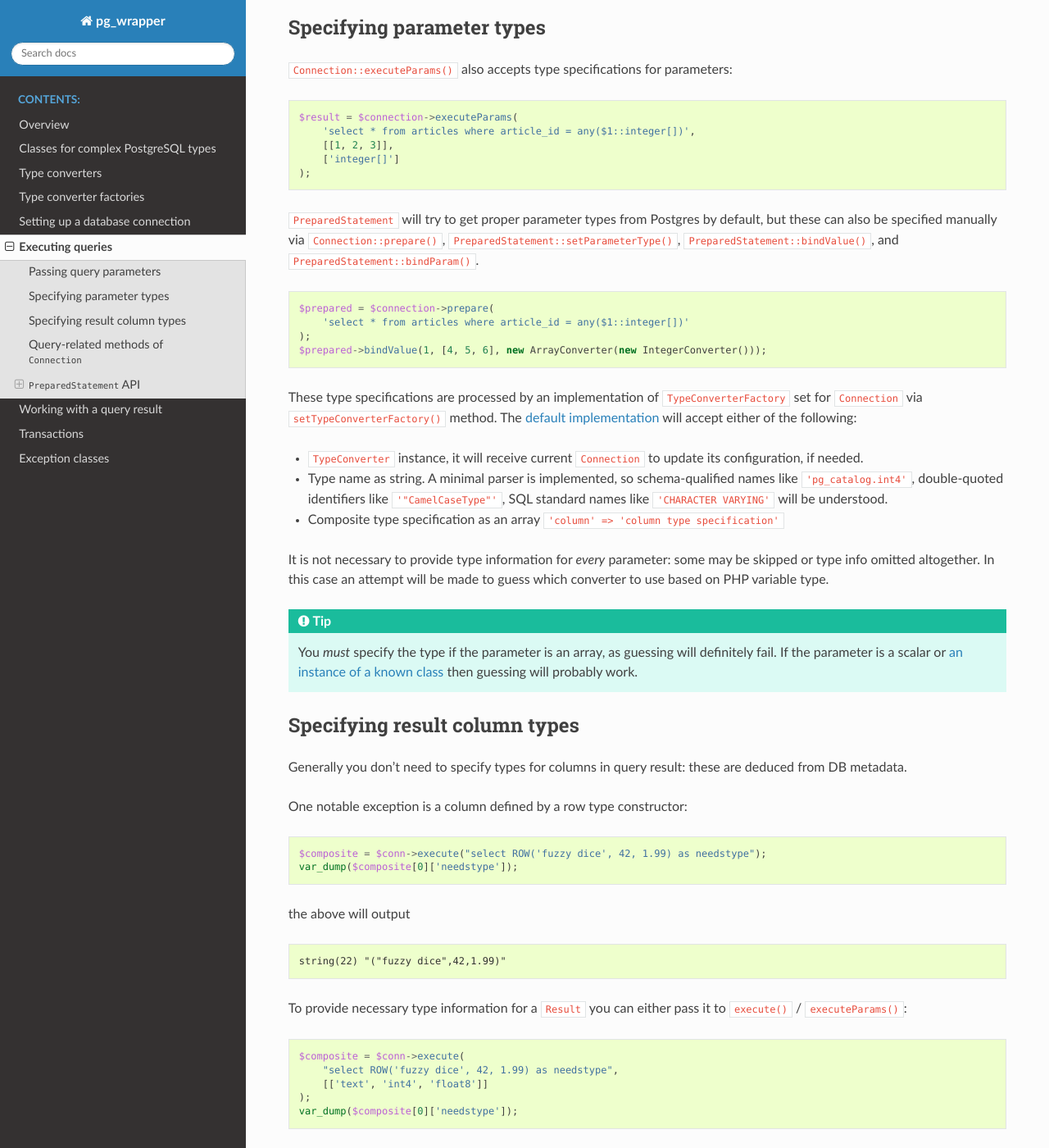
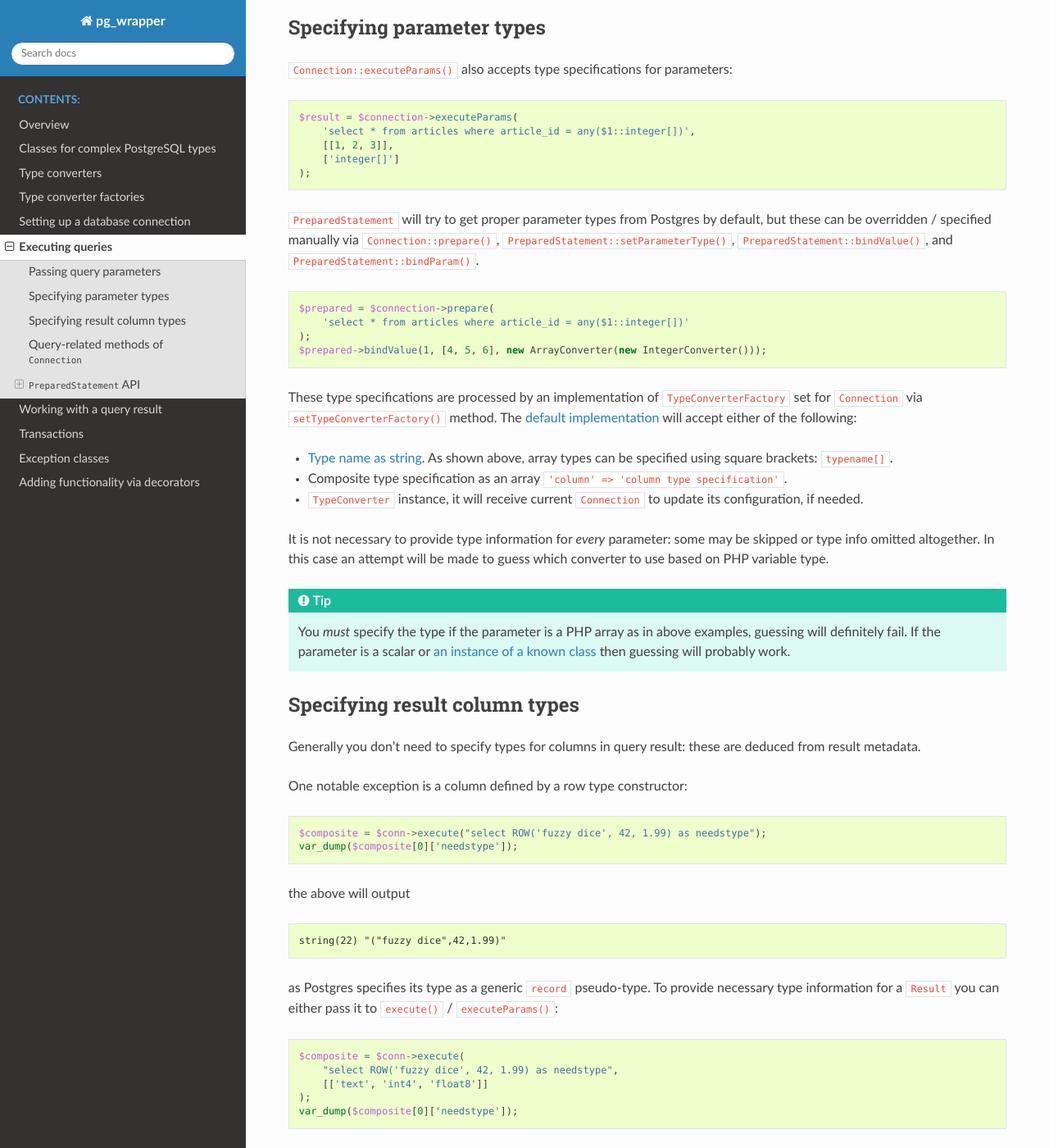
Before and after one commit to sad-spirit/pg-wrapper, a Sphinx documentation site: the page built from docs/queries.rst, in a window 1280 px wide and 1400 px high, scrolled down 1122 px. Shown: the whole window at 82% size. Built offline with Sphinx 7.4.7 and the Read the Docs theme 3.1.0, drawn with Linux system fonts in a browser that asks for light colours.

Commit message:
Decorators, improved wording, "PDO sucks" rant

```diff
--- a/docs/converters.rst
+++ b/docs/converters.rst
@@ -151,7 +151,8 @@
 
     ``ContainerConverter``
         Abstract base class for converters of "container" types: those are composed of multiple values of some "base"
-        type. Usually the converter for "container" type delegates parsing and generating to converter of "base" type.
+        type. Usually the converter for "container" type uses the converter for "base" type to parse / generate
+        parts of the value.
 
         ``containers\ArrayConverter``
             Postgres array <-> PHP array. The converter instance is configured by an instance of base type
--- a/docs/index.rst
+++ b/docs/index.rst
@@ -6,10 +6,13 @@
 
 - Converter of `PostgreSQL data types <https://www.postgresql.org/docs/current/datatype.html>`__ to their PHP
   equivalents and back and
-- An OO wrapper around PHP's native `pgsql extension <https://php.net/manual/en/book.pgsql.php>`__.
+- An object oriented wrapper around PHP's native `pgsql extension <https://php.net/manual/en/book.pgsql.php>`__.
 
 While the converter part can be used separately e.g. with `PDO <https://www.php.net/manual/en/book.pdo.php>`__,
 features like transparent conversion of query results work only with the wrapper.
+
+A similar wrapper for PDO is possible, but is neither implemented nor planned as it will have to depend
+on highly inefficient :ref:`handling of column metadata <converter-factories-oids>` in PDO_pgsql driver.
 
 .. toctree::
    :maxdepth: 3
@@ -24,3 +27,4 @@
    result
    transactions
    exceptions
+   decorators
--- a/docs/queries.rst
+++ b/docs/queries.rst
@@ -67,7 +67,7 @@
    );
 
 ``PreparedStatement`` will try to get proper parameter types from Postgres by default, but
-these can also be specified manually via ``Connection::prepare()``, ``PreparedStatement::setParameterType()``,
+these can be overridden / specified manually via ``Connection::prepare()``, ``PreparedStatement::setParameterType()``,
 ``PreparedStatement::bindValue()``, and ``PreparedStatement::bindParam()``.
 
 .. code-block:: php
@@ -81,18 +81,17 @@
 ``setTypeConverterFactory()`` method. The :ref:`default implementation <converter-factories-default>`
 will accept either of the following:
 
+- :ref:`Type name as string <converter-factories-names>`. As shown above, array types can be specified using
+  square brackets: ``typename[]``.
+- Composite type specification as an array ``'column' => 'column type specification'``.
 - ``TypeConverter`` instance, it will receive current ``Connection`` to update its configuration, if needed.
-- Type name as string. A minimal parser is implemented, so schema-qualified names like ``'pg_catalog.int4'``,
-  double-quoted identifiers like ``'"CamelCaseType"'``,
-  SQL standard names like ``'CHARACTER VARYING'`` will be understood.
-- Composite type specification as an array ``'column' => 'column type specification'``
 
 It is not necessary to provide type information for *every* parameter: some may be skipped or type info omitted
 altogether. In this case an attempt will be made to guess which converter to use based on PHP
 variable type.
 
 .. tip::
-    You *must* specify the type if the parameter is an array, as guessing will definitely fail.
+    You *must* specify the type if the parameter is a PHP array as in above examples, guessing will definitely fail.
     If the parameter is a scalar or :ref:`an instance of a known class <converter-factories-classes>`
     then guessing will probably work.
 
@@ -101,7 +100,7 @@
 Specifying result column types
 ==============================
 
-Generally you don't need to specify types for columns in query result: these are deduced from DB metadata.
+Generally you don't need to specify types for columns in query result: these are deduced from result metadata.
 
 One notable exception is a column defined by a row type constructor:
 
@@ -116,7 +115,8 @@
 
    string(22) "("fuzzy dice",42,1.99)"
 
-To provide necessary type information for a ``Result`` you can either pass it to ``execute()`` / ``executeParams()``:
+as Postgres specifies its type as a generic ``record`` pseudo-type. To provide necessary type information
+for a ``Result`` you can either pass it to ``execute()`` / ``executeParams()``:
 
 .. code-block:: php
 
```
Also changed, not shown: docs/converter-factories.rst (+37 -20 lines), docs/decorators.rst (added, +68 -0 lines).
